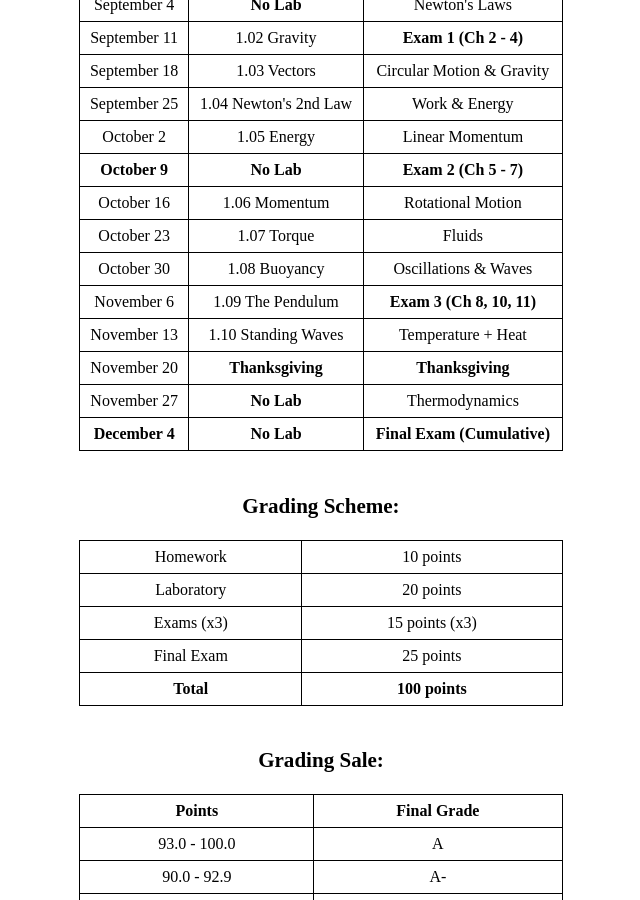
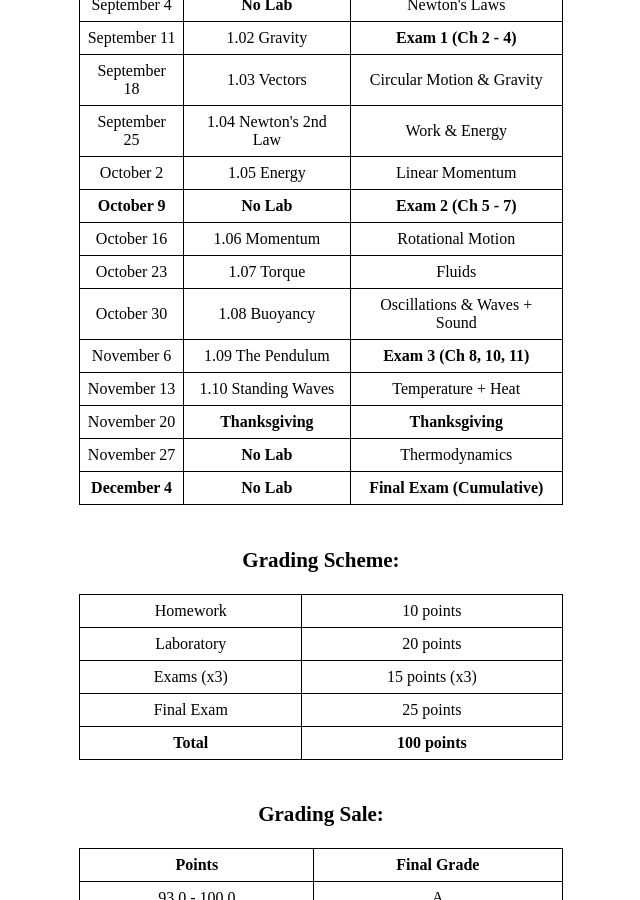
Before and after one commit to dhlaurence/dhlaurence.github.io, a Jekyll site: the page built from teaching/phys2350fall17.html, in a window 1280 px wide and 900 px high, scrolled down 565 px. Shown: the whole window, without its empty margins (319-959 px from the left). Built offline with Jekyll 4.4.1, drawn with Linux system fonts in a browser that asks for light colours.

Commit message:
Update phys2350fall17.html

```diff
--- a/teaching/phys2350fall17.html
+++ b/teaching/phys2350fall17.html
@@ -90,7 +90,7 @@ title: PHYS2350Fall2017
   <tr>
     <td>October 30</td>
     <td>1.08 Buoyancy</td>
-    <td>Oscillations & Waves</td>
+    <td>Oscillations & Waves + Sound</td>
   </tr>
   <tr>
     <td>November 6</td>
```
